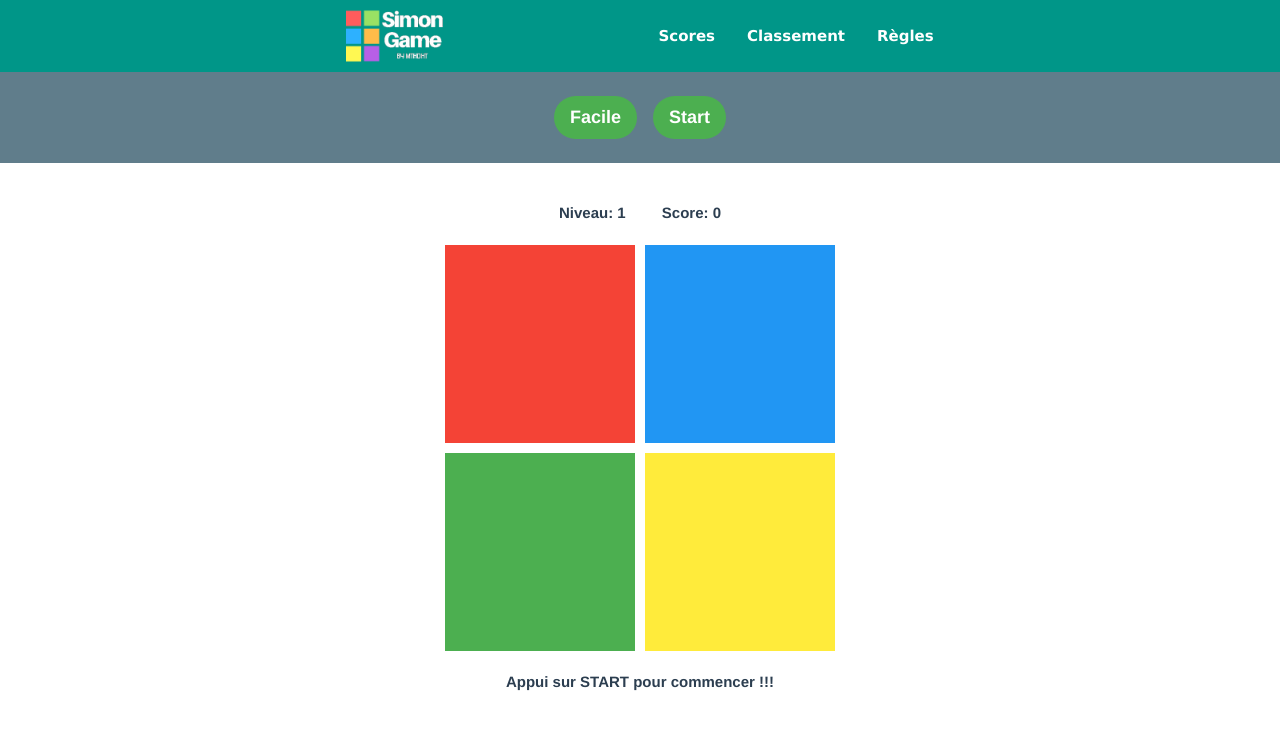
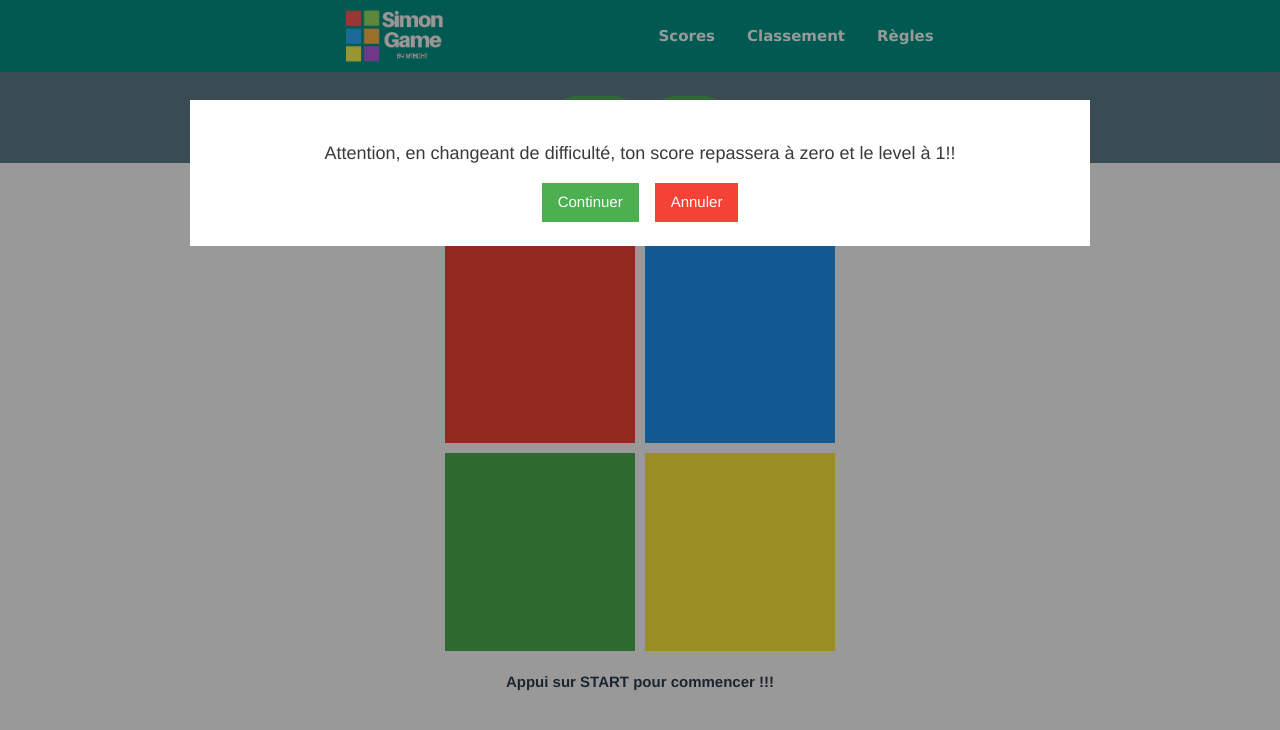
Before and after one commit to mthdht/simon-game, a Vue app: page / in a window 1280 px wide. Both pictures are taken after a click on the button "Facile". Shown: the top 730 px of the page. Built offline with nearby package versions, Linux system fonts and the light colour scheme.

Commit message:
handle change difficulty

```diff
--- a/public/css/style.css
+++ b/public/css/style.css
@@ -10,6 +10,11 @@ nav {
     display: flex;
 }
 
+.navigation-links a {
+    display: flex;
+    align-items: center;
+}
+
 
 @media (min-width: 768px) {
     nav {
--- a/public/index.html
+++ b/public/index.html
@@ -22,7 +22,7 @@
         <div class="navigation-links">
           <button class="w3-button w3-bar-item w3-hover-green"><b>Scores</b></button>
           <button class="w3-button w3-bar-item w3-hover-green"><b>Classement</b></button>
-          <button class="w3-button w3-bar-item w3-hover-green"><b>Règles</b></button>
+          <a href="https://fr.wikipedia.org/wiki/Simon_(jeu)" class="w3-button w3-hover-green"><b>Règles</b></a>
         </div>
       </nav>
     </header>
--- a/src/components/Board.vue
+++ b/src/components/Board.vue
@@ -1,8 +1,20 @@
 <template>
     <div class="">
         <div class="controls w3-blue-gray w3-center w3-padding-24">
-            <button class="w3-button w3-round-xxlarge w3-large w3-green w3-hover-blue w3-margin-right"><b>{{ difficultyName }}</b></button>
+            <button class="w3-button w3-round-xxlarge w3-large w3-green w3-hover-blue w3-margin-right" @click="showModal"><b>{{ difficultyName }}</b></button>
             <button class="w3-button w3-round-xxlarge w3-large w3-green w3-hover-blue" :class="startLockedClass" @click="begin"><b>Start</b></button>
+
+            <div id="confirm-change-difficulty" class="w3-modal">
+                <div class="w3-modal-content w3-padding-24">
+                    <div class="w3-container">
+                        <p class="w3-panel w3-text-dark-gray w3-large">
+                            Attention, en changeant de difficulté, ton score repassera à zero et le level à 1!!
+                        </p>
+                        <button class="w3-button w3-green w3-hover-opacity w3-margin-right" @click="changeDifficulty">Continuer</button>
+                        <button class="w3-button w3-red" onclick="document.getElementById('confirm-change-difficulty').style.display='none'">Annuler</button>
+                    </div>
+                </div>
+            </div>
         </div>
 
         <div class="board w3-padding-24">
@@ -14,7 +26,7 @@
                 :index="index"
                 :difficulty-class="difficultyClass"
                 :button-locked-class="buttonLockedClass"
-                @button-pressed="handleButton"
+                @button-pressed="handleColorButton"
             />
             <p style="width: 100%;" class="w3-center"><b>{{ indication }}</b></p>
         </div>
@@ -105,7 +117,7 @@
                 }, 1400)
             },
 
-            handleButton: function (event, color, index) {
+            handleColorButton: function (event, color, index) {
                 if (!this.buttonLocked && this.sequence.length > this.userSequence.length) {
                     this.userSequence.push([color, index]);
 
@@ -137,6 +149,17 @@
                 this.score = 0;
                 this.buttonLocked = true;
                 this.startLocked = false;
+            },
+
+            showModal: function () {
+                document.getElementById('confirm-change-difficulty').style.display='block'
+            },
+
+            changeDifficulty: function () {
+                document.getElementById('confirm-change-difficulty').style.display='none'
+                this.difficulty = this.difficulty === 4 ? 6 : this.difficulty === 6 ? 9 : 4;
+                this.colors = this.getColors(this.difficulty);
+                this.reset();
             }
         }
     }
```
